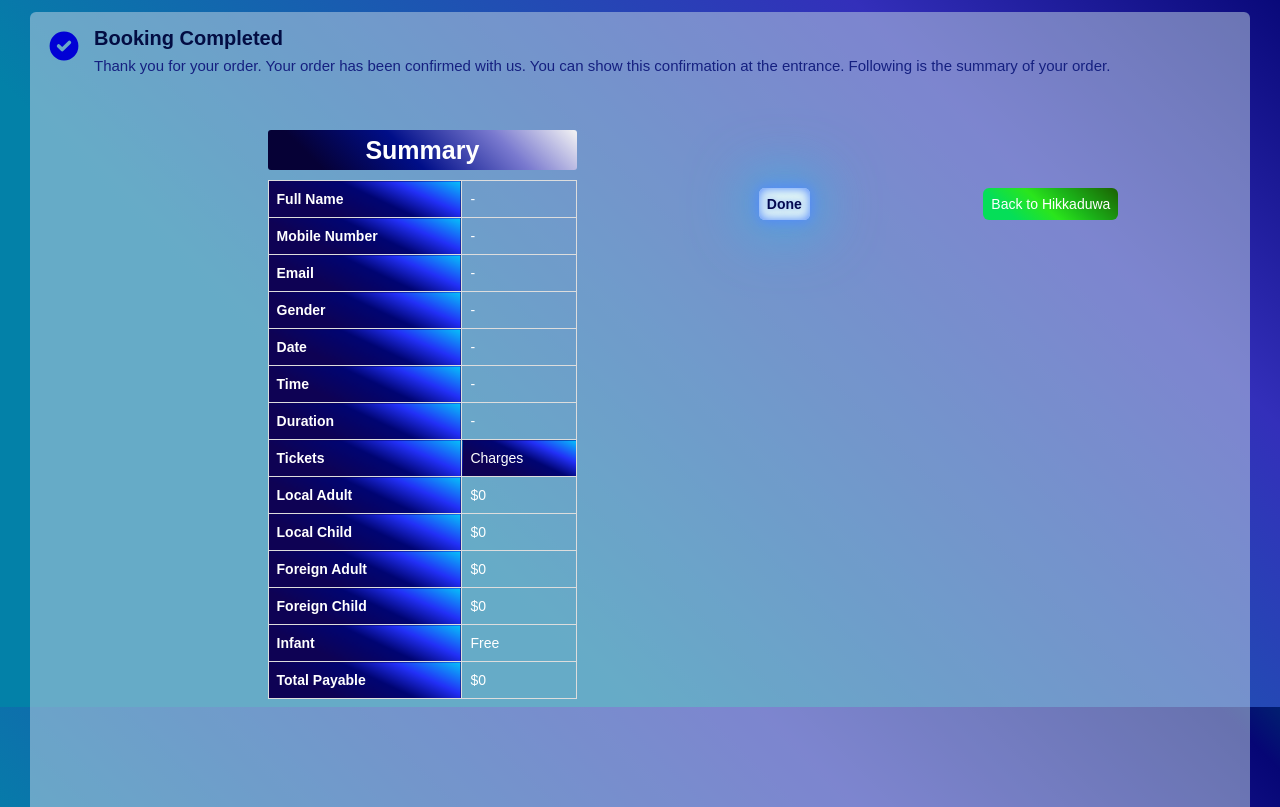
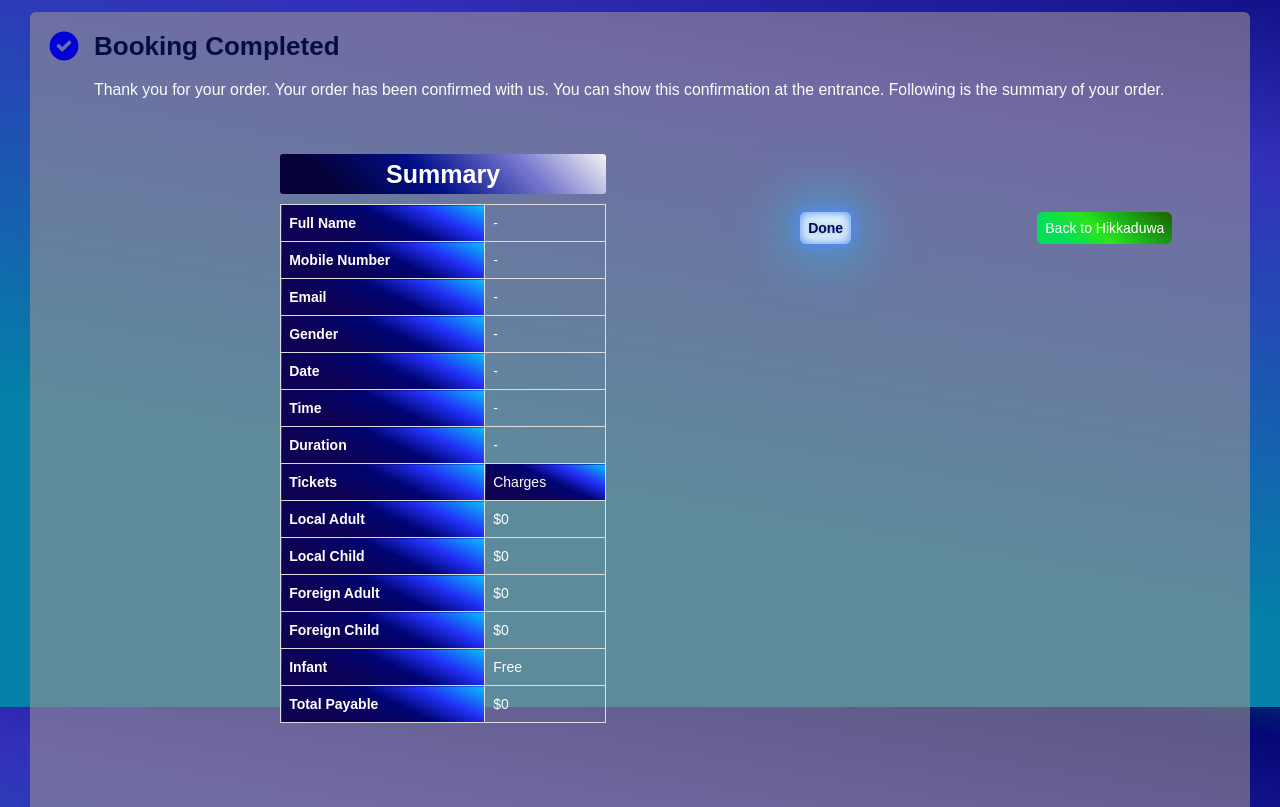
Before and after one commit to induwarafernando/Aquaturtleia, a plain HTML site: page thankyou.html in a window 1280 px wide. Shown: the part 93-900 px from the top of the page. Drawn offline with Linux system fonts and the light colour scheme.

Commit message:
11.22submission

```diff
--- a/booking.css
+++ b/booking.css
@@ -5,7 +5,7 @@ body {
     font-size: 16px;
     line-height: 1.5;
     color: #000000;
-    background: linear-gradient(45deg, rgb(3, 129, 168) 30%, rgb(51, 47, 186) 75%,rgb(6, 6, 117) 97%,rgb(1, 31, 112) 100%);
+    background: linear-gradient(10deg, rgb(3, 129, 168) 30%, rgb(51, 47, 186) 75%,rgb(6, 6, 117) 97%,rgb(1, 31, 112) 100%);
     background-attachment: fixed;
 }
 * {
@@ -102,7 +102,7 @@ button:focus,
     display: flex;
     flex-direction: column;
     gap: 10px;
-    margin:  30px;
+    margin:  0px  30px 0px  30px;
     background-color: #fffdfd84;
     width: 782px;
     max-width: 1500px;
--- a/bookingd.css
+++ b/bookingd.css
@@ -305,7 +305,8 @@ a {
   background: linear-gradient(45deg, rgb(6, 1, 54) 16%, rgb(0, 14, 136) 45%,rgb(121, 121, 207) 75%,rgb(244, 244, 244) 100%);
   caption-side: top;
   font-weight: bold;
-  margin-bottom: 1px;
+  margin-bottom: 20px;
+  margin-top: 25px;
   padding: 10px 0px 10px 0px;
   font-size: 25px;
   }
--- a/thankyou.css
+++ b/thankyou.css
@@ -112,7 +112,7 @@ h3{
   .success {
     padding: 1rem;
     border-radius: 0.375rem;
-    background-color: rgba(191, 210, 226, 0.529);
+    background-color: rgba(158, 148, 148, 0.583);
   }
 
   .succes-svg {
@@ -127,14 +127,15 @@ h3{
 
   .success-prompt-heading {
     font-weight: bold;
+    margin-top: 8px;
     color: rgb(3, 13, 67);
-    font-size: 20px;
+    font-size: 26px;
   }
 
   .success-prompt-prompt {
-    margin-top: 0.5rem;
-    font-size: 15px;
-    color: rgb(21, 32, 128);
+    margin-top: 1.5rem;
+    font-size: 15.8px;
+    color: rgb(252, 253, 255);
   }
 
   .success-button-container {
```
